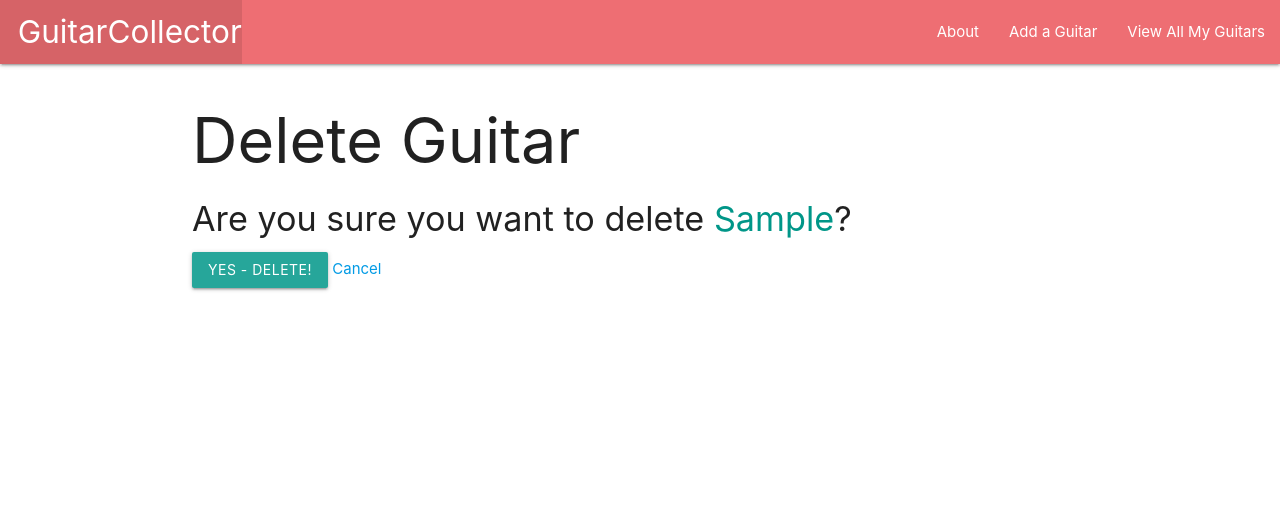
After one commit to kennybaquol/guitar-collector, a Django app: page /guitars/1/delete/ in a window 1280 px wide. The commit adds this page. Shown: the top 528 px of the page. Run offline with Django 4.2, Linux system fonts and the light colour scheme; tables that the repository leaves empty hold one stand-in row (values such as "Sample post").

Commit message:
Part 3 is complete

```diff
--- a/main_app/templates/guitars/detail.html
+++ b/main_app/templates/guitars/detail.html
@@ -10,6 +10,8 @@
     <p>Color: {{ guitar.color }}</p>
   </div>
   <div class="card-action">
+    <a href="{% url 'guitars_update' guitar.id %}">Edit</a>
+    <a href="{% url 'guitars_delete' guitar.id %}">Delete</a>
   </div>
 </div>
 
--- /dev/null
+++ b/main_app/templates/main_app/guitar_confirm_delete.html
@@ -0,0 +1,13 @@
+{% extends 'base.html' %}
+
+{% block content %}
+  <h1>Delete Guitar</h1>
+
+  <h4>Are you sure you want to delete <span class="teal-text">{{ object.brand }}</span>?</h4>
+
+  <form action="" method="POST">
+    {% csrf_token %}
+    <input type="submit" value="Yes - Delete!" class="btn">
+    <a href="{% url 'detail' guitar.id %}">Cancel</a>
+  </form>
+{% endblock %}
--- a/main_app/templates/main_app/guitar_form.html
+++ b/main_app/templates/main_app/guitar_form.html
@@ -1,7 +1,11 @@
 {% extends 'base.html' %}
 
 {% block content %}
+{% if object %}
+<h1>Edit <span class="teal-text">{{object.brand}}</span></h1>
+{% else %}
 <h1>Add Guitar</h1>
+{% endif %}
 <!-- Leaving the action empty makes the form post to the same url used to display it -->
 <form action="" method="POST">
     <!-- Django requires the following for security purposes -->
--- a/main_app/urls.py
+++ b/main_app/urls.py
@@ -6,5 +6,7 @@ urlpatterns = [
     path('about/', views.about, name='about'),
     path('guitars/', views.guitars_index, name='index'),
     path('guitars/<int:guitar_id>/', views.guitars_detail, name='detail'),
-    path('guitars/create/', views.GuitarCreate.as_view(), name='guitars_create')
+    path('guitars/create/', views.GuitarCreate.as_view(), name='guitars_create'),
+    path('guitars/<int:pk>/update/', views.GuitarUpdate.as_view(), name='guitars_update'),
+    path('guitars/<int:pk>/delete/', views.GuitarDelete.as_view(), name='guitars_delete'),
 ]
--- a/main_app/views.py
+++ b/main_app/views.py
@@ -1,5 +1,5 @@
 from django.shortcuts import render
-from django.views.generic.edit import CreateView
+from django.views.generic.edit import CreateView, UpdateView, DeleteView
 from .models import Guitar
 
 # View functions
@@ -21,3 +21,11 @@ class GuitarCreate(CreateView):
   model = Guitar
   fields = '__all__'
   success_url = '/guitars/'
+
+class GuitarUpdate(UpdateView):
+  model = Guitar
+  fields = '__all__'
+
+class GuitarDelete(DeleteView):
+  model = Guitar
+  success_url = '/guitars/'
```
Lines whose indentation alone changed are shown as unchanged.
